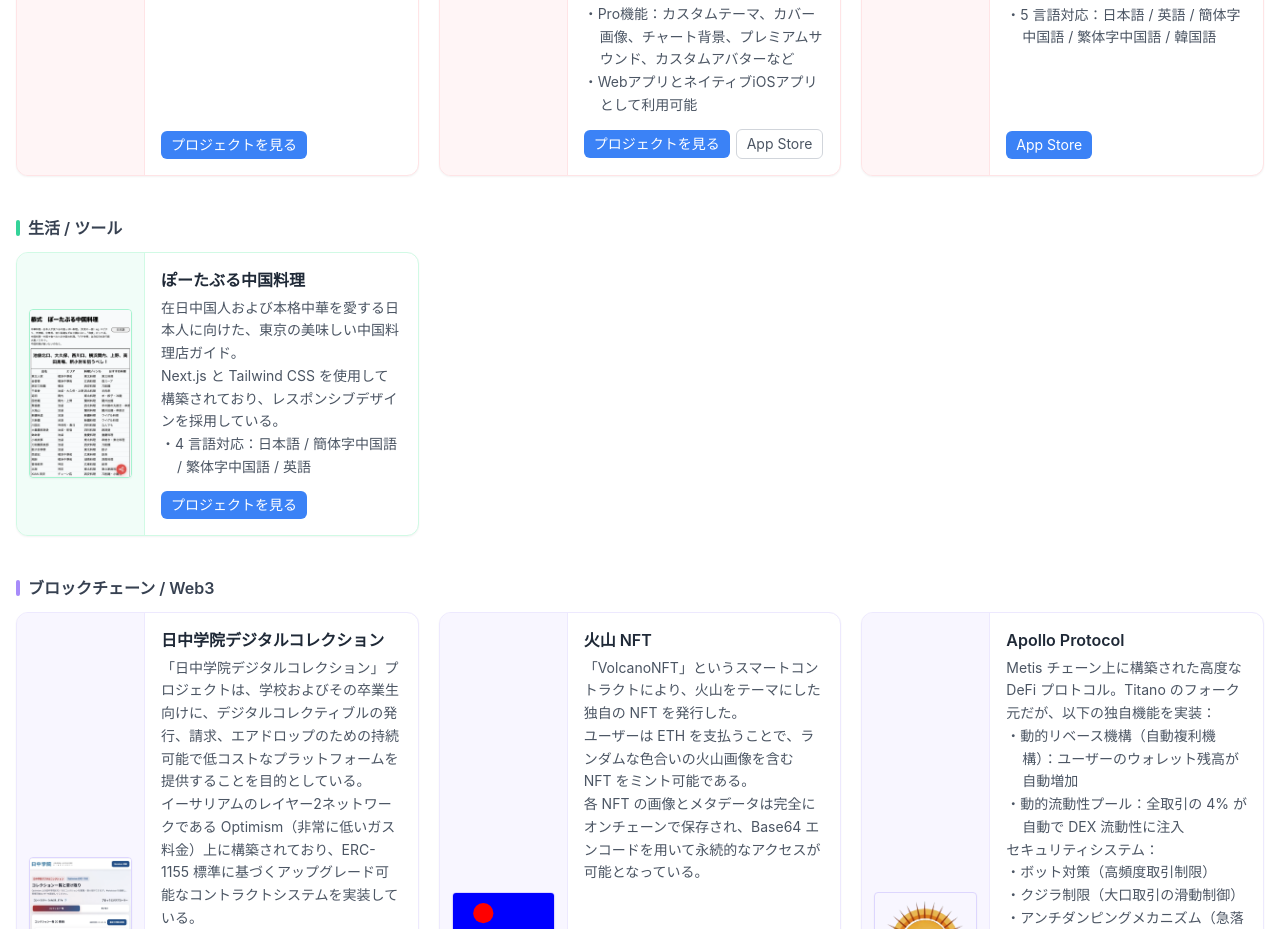
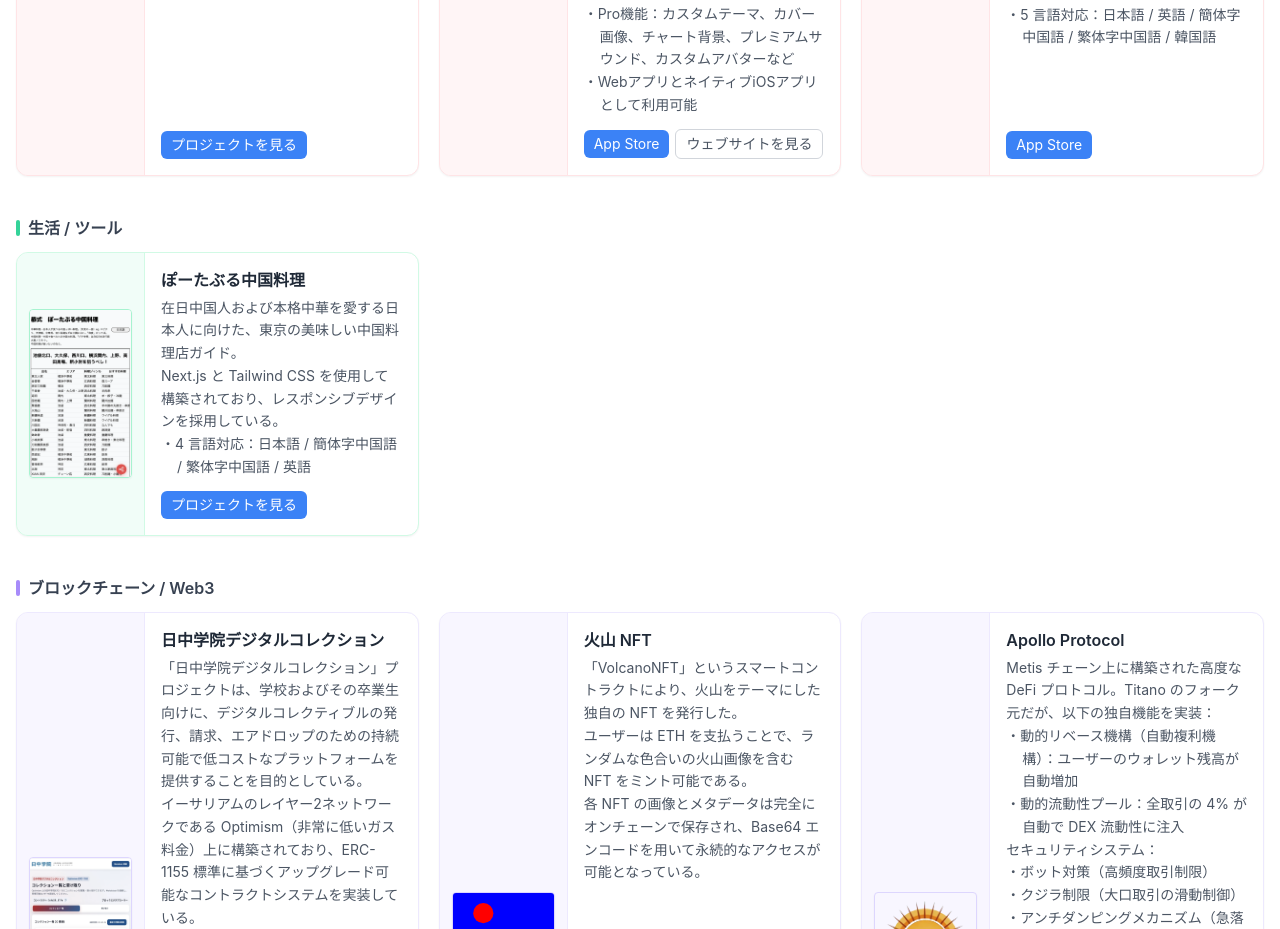
Before and after one commit to mokaiko/my-personal-website, a Next.js app: page / in a window 1280 px wide. Shown: the part 2480-3409 px from the top of the page. Built offline with nearby package versions, Linux system fonts and the light colour scheme.

Commit message:
rework the Firstra card buttons
- make the App Store the primary button and put it first
- relabel the secondary button "view website" (new viewWebsite string)
- point the App Store link at the JP storefront
- fix a missing line break between the desc and links props

```diff
--- a/pages/index.js
+++ b/pages/index.js
@@ -211,6 +211,7 @@ export default function Home() {
       project_group_web3: "Blockchain / Web3",
       viewIntrodactionVideo: "View Introduction Video",
       viewProject: "View Project",
+      viewWebsite: "View Website",
       aboutText:
         "AI application engineer focused on LLM-powered products and autonomous agents. Blockchain engineer specializing in Web3, NFT and smart contract development.",
       aiSkills: "AI Skills",
@@ -369,6 +370,7 @@ This NFT bears witness to the holder's journey of growth alongside Ethereum, ser
       aiSkills_ml_tags: ["Machine Learning"],
       viewIntrodactionVideo: "查看介绍视频",
       viewProject: "查看项目",
+      viewWebsite: "查看网站",
       aiCert_claudecode_title: "Claude Code 101 认证",
       aiCert_claudecode_desc: `Claude Academy 课程完成认证。
 该课程系统学习 Claude Code 的核心用法：
@@ -509,6 +511,7 @@ This NFT bears witness to the holder's journey of growth alongside Ethereum, ser
       aiSkills_ml_tags: ["Machine Learning"],
       viewIntrodactionVideo: "紹介ビデオを見る",
       viewProject: "プロジェクトを見る",
+      viewWebsite: "ウェブサイトを見る",
       aiCert_claudecode_title: "Claude Code 101 認定",
       aiCert_claudecode_desc: `Claude Academy コース修了バッジ。
 Claude Code の核心を体系的に学習：
@@ -1077,15 +1080,16 @@ AI の能力の境界と活用の指針を体系的に整理：
                 },
               ]}
               title={currentContent.project_firstra_title}
-              desc={currentContent.project_firstra_desc}              links={[
+              desc={currentContent.project_firstra_desc}
+              links={[
                 {
-                  href: "https://firstra.vercel.app/",
-                  label: currentContent.viewProject,
+                  href: "https://apps.apple.com/jp/app/firstra/id6773582786",
+                  label: "App Store",
                   primary: true,
                 },
                 {
-                  href: "https://apps.apple.com/app/id6773582786",
-                  label: "App Store",
+                  href: "https://firstra.vercel.app/",
+                  label: currentContent.viewWebsite,
                 },
               ]}
             />
```
